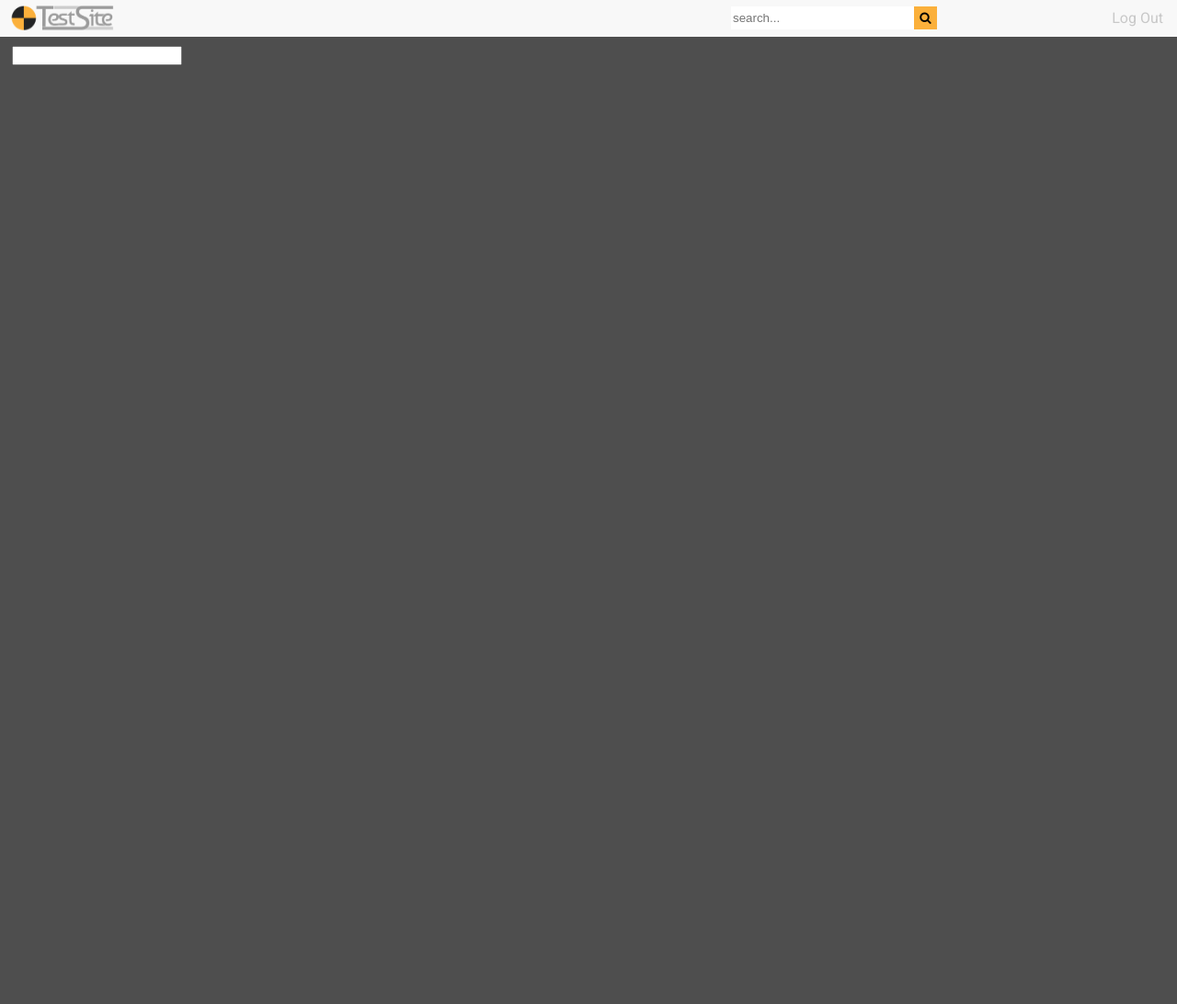
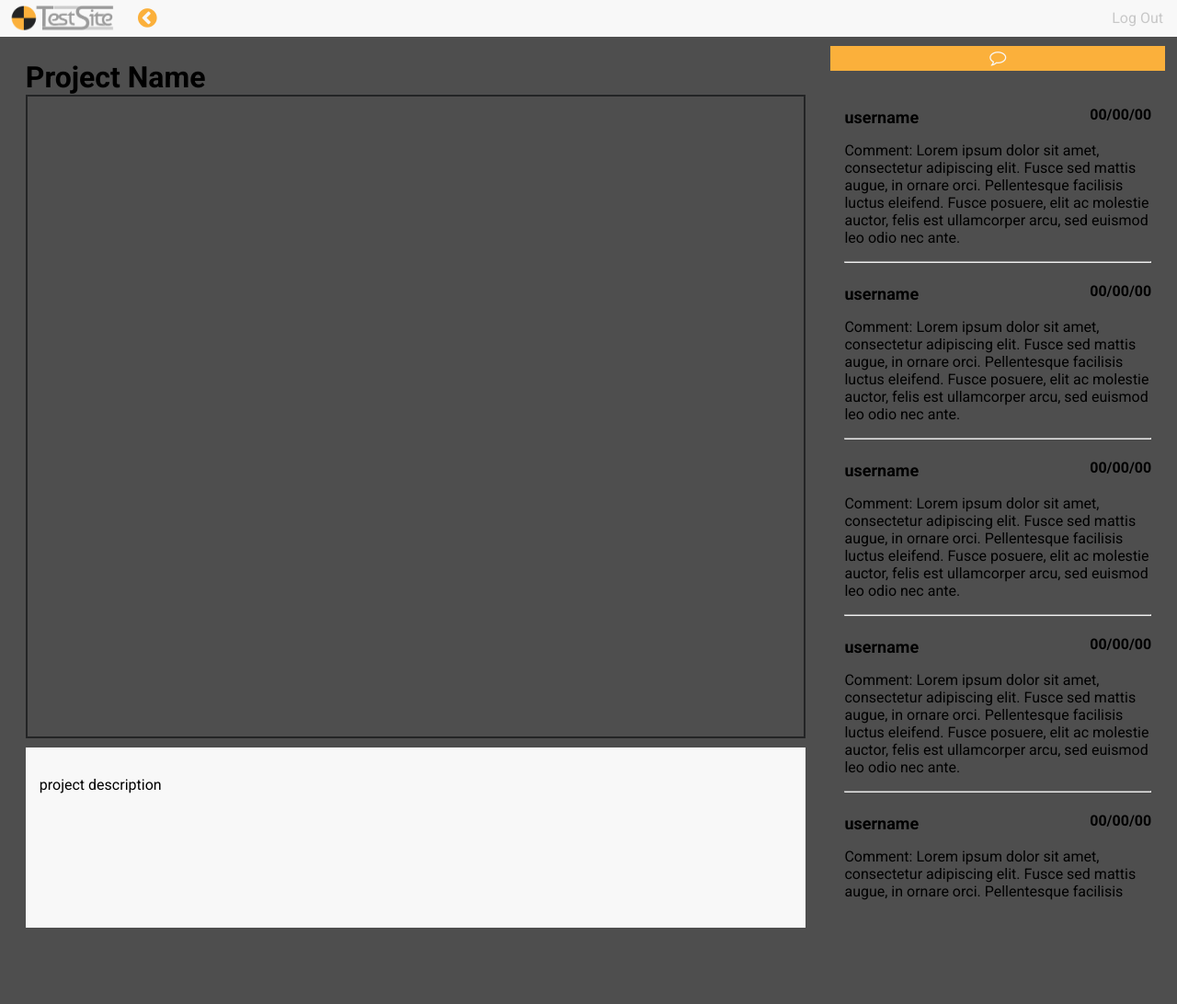
Before and after one commit to craftycal/testsite, a PHP site: page /project.html in a window 1280 px wide. Shown: the whole page at 92% size. Run offline with PHP 8.4, Linux system fonts and the light colour scheme.

Commit message:
html css done

```diff
--- a/css/styles.css
+++ b/css/styles.css
@@ -5,6 +5,7 @@ html {
 }
 
 body {
+	font-family: "Roboto", sans-serif;
 	height: 100%;
 	width: 100%;
 	margin: 0;
@@ -336,7 +337,7 @@ article p, article h2 {
 }
 
 
-/*  new project  */
+/*  new project pop form  */
 
 .popup-form {
 	overflow: scroll;
@@ -380,8 +381,6 @@ form h2 {
 }
 
 #new-project-form button {
-  	font-family: "Roboto", sans-serif;
-  	text-transform: uppercase;
   	outline: 0;
   	background: #FBB03B;
   	width: 48%;
@@ -391,12 +390,6 @@ form h2 {
   	font-size: 18px;
   	cursor: pointer;
   	margin-bottom: 10px;
-}
-
-#back-to-feed {
-	float: left;
-	color: #F8F8F8 !important;
-	background-color: #4E4E4E !important ;
 }
 
 #new-project-form button:after {
@@ -409,8 +402,190 @@ form h2 {
   	background: #C8C8C8 !important;
 }
 
+#back-to-feed {
+	float: left;
+	color: #F8F8F8 !important;
+	background-color: #4E4E4E !important ;
+}
+
+#description-input {
+	font-family: "Roboto", sans-serif;
+  	outline: 0;
+  	background: #f2f2f2;
+  	border: 0;
+  	margin: 0 0 15px;
+  	padding: 15px;
+  	box-sizing: border-box;
+  	font-size: 14px;
+	height: 200px;
+	width: 100%;
+	position: relative;
+	top: 15px;
+}
+
 
 /*  project  */
+
+#back-button {
+	color: #FBB03B;
+	font-size: 24px;
+	line-height: 30px;
+	display: inline-block;
+	position: fixed;
+	left: 150px;
+}
+
+#back-button:hover {
+	color: #4E4E4E;
+}
+
+#info-box {
+	padding: 15px;
+	width: 70%;
+	height: 100%;
+	float: left;
+	box-sizing: border-box;
+	overflow-y: scroll;
+}
+
+#title h1{
+	margin: 0px;
+}
+
+#project-display {
+	border: 2px solid #232425;
+	box-sizing: border-box;
+	margin: 0 auto;
+	width: 100%;
+	height: 700px;
+}
+
+#description {
+	background-color: #F8F8F8;
+	width: 100%;
+	margin-top: 10px;
+	min-height: 200px;
+	padding: 15px;
+	box-sizing: border-box;
+}
+
+/*  comment  */
+
+#comment-form-controler {
+	width: 100%;
+	outline: 0;
+  	background: #FBB03B;
+  	border: 0;
+  	color: #F8F8F8;
+  	font-size: 18px;
+  	cursor: pointer;
+  	margin-bottom: 10px;
+  	padding: 3px;
+
+}
+
+#comment-form-controler:hover {
+  	background: #C8C8C8 !important;
+  	cursor: pointer;
+}
+
+#comment-form-controler:after {
+	content: "";
+  	display: block;
+  	clear: both;
+}
+
+#comment-box {
+	width: 29%;
+	height: 93%;
+	float: right;
+	margin-left:10px
+}
+
+#comment-submit {
+  	outline: 0;
+  	background: #FBB03B;
+  	width: 100%;
+  	border: 0;
+  	padding: 15px;
+  	color: #F8F8F8;
+  	font-size: 18px;
+  	cursor: pointer;
+  	margin-bottom: 10px;
+  	margin-top: 10px;
+}
+
+#comment-submit:hover {
+  	background: #C8C8C8 !important;
+  	cursor: pointer;
+}
+
+#comment-submit:after {
+	content: "";
+  	display: block;
+  	clear: both;
+}
+
+#comment-form textarea {
+	font-family: "Roboto", sans-serif;
+  	outline: 0;
+  	background: #f2f2f2;
+  	border: 0;
+  	padding: 15px;
+  	box-sizing: border-box;
+  	font-size: 14px;
+	height: 90%;
+	width: 100%;
+	float: right;
+	display: inline-block;
+}
+
+#comment-display {
+	padding: 15px;
+	box-sizing: border-box;
+	display: block;
+	height: 100%;
+	width: 100%;
+	overflow-y: scroll;
+}
+
+#comment-form {
+	display: none;
+	height: 100%;
+	width: 100%;
+}
+
+#comment-owner {
+	display: inline-block;
+	font-size: 18px;
+	margin-bottom: 0;
+}
+
+#comment-date {
+	display: inline-block;
+	float: right;
+	font-size: 16px;
+}
+
+
+
+
+
+
+
+
+
+
+
+
+
+
+
+
+
+
+
+
 
 
 
--- a/feed.html
+++ b/feed.html
@@ -31,7 +31,7 @@
 
 				<article>
 					<h2>Title</h2>
-					<a href="#"><img src="http://placehold.it/200x200" alt="thumbnail"></a>
+					<a href="project.html"><img src="http://placehold.it/200x200" alt="thumbnail"></a>
 					<p>username  16 max</p>
 					<p class="date">00/00/00</p>
 				</article>
@@ -43,7 +43,7 @@
 
 				<article>
 					<h2>Title</h2>
-					<a href="#"><img src="http://placehold.it/200x200" alt="thumbnail"></a>
+					<a href="project.html"><img src="http://placehold.it/200x200" alt="thumbnail"></a>
 					<p class="date">00/00/00</p>
 				</article>
 
@@ -79,7 +79,7 @@
 							<br><br>
 
 						<!-- description  -->
-						<input type="text" name="description" value="" placeholder="Description" >
+						<textarea id="description-input" name="description" value="" placeholder="Description" ></textarea>
 						<br><br>
 
 						<button type="button" id="back-to-feed"><i class="fa fa-times-circle" aria-hidden="true"></i></button>
--- a/index.html
+++ b/index.html
@@ -15,7 +15,7 @@
 		  <div class="form">
 		  	<img id="landing-logo" src="img/logo-ts.png" alt="test site logo">
 		    <form class="register-form">
-		      <input type="text" placeholder="name"/>
+		      <input type="text" placeholder="username"/>
 		      <input type="password" placeholder="password"/>
 		      <input type="text" placeholder="email address"/>
 		      <input type="checkbox" name="tandc" id="tac_check"><label id="tac_message">agree to terms and conditions</label>
--- a/js/script.js
+++ b/js/script.js
@@ -15,5 +15,8 @@ $(document).ready(function(){
 		$('.popup-form').toggle();
 	});
 
+	$('#comment-form-controler').click(function() {
+		$('#comment-form').slideToggle();
+	});
 
 });
--- a/project.html
+++ b/project.html
@@ -9,17 +9,12 @@
 		<link rel="stylesheet" href="css/font-awesome-4.6.3/css/font-awesome.min.css">
 		<link href='https://fonts.googleapis.com/css?family=Roboto:400,300,100,500,700' rel='stylesheet' type='text/css'>
 	</head>
-	<body>
+	<body id="feed_body">
 
 		<div id="bar">
 			<img src="img/logo-ts.png" alt="test site logo">
+			<a id="back-button" href="feed.html"><i class="fa fa-chevron-circle-left" aria-hidden="true"></i></a>
 			<div id="navigation">
-				<div class="search-bar">
-					<form class="search-form">
-						<input class="search-input" type="search" placeholder="search...">
-						<button class="search-button" type="submit"><i class="fa fa-search" aria-hidden="true"></i></button>
-					</form>
-				</div>
 				<a href="index.html" id="log-out">Log Out</a>
 			</div>
 		</div>
@@ -28,18 +23,93 @@
 
 
 		<div id="content-box">
+
 			<div id="info-box">
-				<div id="title"></div>
-				<div id="display"></div>
-				<div id="description"></div>
+				<div id="title"><h1>Project Name</h1></div>
+				<div id="project-display"></div>
+				<div id="description"><p>project description</p></div>
 			</div>
 
 			<div id="comment-box">
-				<div id="comment-display"></div>
+				<div>
+					<button id="comment-form-controler"><i class="fa fa-comment-o" aria-hidden="true"></i></button>
+				</div>
 				<form id="comment-form">
-					<input type="text" name="comment">
+					<textarea type="text" name="comment"></textarea>
+					<button type="button" id="comment-submit"><i class="fa fa-check-circle" aria-hidden="true"></i></button>
 				</form>
+				<div id="comment-display">
+					<div>
+						<h2 id="comment-owner">username</h2>
+						<h2 id="comment-date">00/00/00</h2>
+						<p id="comment-content">Comment: Lorem ipsum dolor sit amet, consectetur adipiscing elit. Fusce sed mattis augue, in ornare orci. Pellentesque facilisis luctus eleifend. Fusce posuere, elit ac molestie auctor, felis est ullamcorper arcu, sed euismod leo odio nec ante.</p>
+						<hr>
+					</div>
+					<div>
+						<h2 id="comment-owner">username</h2>
+						<h2 id="comment-date">00/00/00</h2>
+						<p id="comment-content">Comment: Lorem ipsum dolor sit amet, consectetur adipiscing elit. Fusce sed mattis augue, in ornare orci. Pellentesque facilisis luctus eleifend. Fusce posuere, elit ac molestie auctor, felis est ullamcorper arcu, sed euismod leo odio nec ante.</p>
+						<hr>
+					</div>
+					<div>
+						<h2 id="comment-owner">username</h2>
+						<h2 id="comment-date">00/00/00</h2>
+						<p id="comment-content">Comment: Lorem ipsum dolor sit amet, consectetur adipiscing elit. Fusce sed mattis augue, in ornare orci. Pellentesque facilisis luctus eleifend. Fusce posuere, elit ac molestie auctor, felis est ullamcorper arcu, sed euismod leo odio nec ante.</p>
+						<hr>
+					</div>
+					<div>
+						<h2 id="comment-owner">username</h2>
+						<h2 id="comment-date">00/00/00</h2>
+						<p id="comment-content">Comment: Lorem ipsum dolor sit amet, consectetur adipiscing elit. Fusce sed mattis augue, in ornare orci. Pellentesque facilisis luctus eleifend. Fusce posuere, elit ac molestie auctor, felis est ullamcorper arcu, sed euismod leo odio nec ante.</p>
+						<hr>
+					</div>
+					<div>
+						<h2 id="comment-owner">username</h2>
+						<h2 id="comment-date">00/00/00</h2>
+						<p id="comment-content">Comment: Lorem ipsum dolor sit amet, consectetur adipiscing elit. Fusce sed mattis augue, in ornare orci. Pellentesque facilisis luctus eleifend. Fusce posuere, elit ac molestie auctor, felis est ullamcorper arcu, sed euismod leo odio nec ante.</p>
+						<hr>
+					</div>
+					<div>
+						<h2 id="comment-owner">username</h2>
+						<h2 id="comment-date">00/00/00</h2>
+						<p id="comment-content">Comment: Lorem ipsum dolor sit amet, consectetur adipiscing elit. Fusce sed mattis augue, in ornare orci. Pellentesque facilisis luctus eleifend. Fusce posuere, elit ac molestie auctor, felis est ullamcorper arcu, sed euismod leo odio nec ante.</p>
+						<hr>
+					</div>
+					<div>
+						<h2 id="comment-owner">username</h2>
+						<h2 id="comment-date">00/00/00</h2>
+						<p id="comment-content">Comment: Lorem ipsum dolor sit amet, consectetur adipiscing elit. Fusce sed mattis augue, in ornare orci. Pellentesque facilisis luctus eleifend. Fusce posuere, elit ac molestie auctor, felis est ullamcorper arcu, sed euismod leo odio nec ante.</p>
+						<hr>
+					</div>
+					<div>
+						<h2 id="comment-owner">username</h2>
+						<h2 id="comment-date">00/00/00</h2>
+						<p id="comment-content">Comment: Lorem ipsum dolor sit amet, consectetur adipiscing elit. Fusce sed mattis augue, in ornare orci. Pellentesque facilisis luctus eleifend. Fusce posuere, elit ac molestie auctor, felis est ullamcorper arcu, sed euismod leo odio nec ante.</p>
+						<hr>
+					</div>
+					<div>
+						<h2 id="comment-owner">username</h2>
+						<h2 id="comment-date">00/00/00</h2>
+						<p id="comment-content">Comment: Lorem ipsum dolor sit amet, consectetur adipiscing elit. Fusce sed mattis augue, in ornare orci. Pellentesque facilisis luctus eleifend. Fusce posuere, elit ac molestie auctor, felis est ullamcorper arcu, sed euismod leo odio nec ante.</p>
+						<hr>
+					</div>
+					<div>
+						<h2 id="comment-owner">username</h2>
+						<h2 id="comment-date">00/00/00</h2>
+						<p id="comment-content">Comment: Lorem ipsum dolor sit amet, consectetur adipiscing elit. Fusce sed mattis augue, in ornare orci. Pellentesque facilisis luctus eleifend. Fusce posuere, elit ac molestie auctor, felis est ullamcorper arcu, sed euismod leo odio nec ante.</p>
+						<hr>
+					</div>
+					<div>
+						<h2 id="comment-owner">username</h2>
+						<h2 id="comment-date">00/00/00</h2>
+						<p id="comment-content">Comment: Lorem ipsum dolor sit amet, consectetur adipiscing elit. Fusce sed mattis augue, in ornare orci. Pellentesque facilisis luctus eleifend. Fusce posuere, elit ac molestie auctor, felis est ullamcorper arcu, sed euismod leo odio nec ante.</p>
+						<hr>
+					</div>
+
+				</div>
+
 			</div>
+
 		</div>
 
 
```
